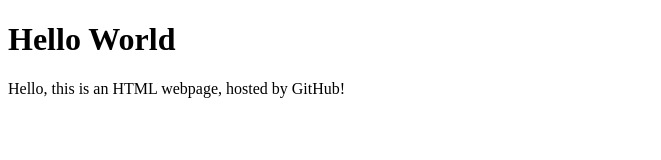
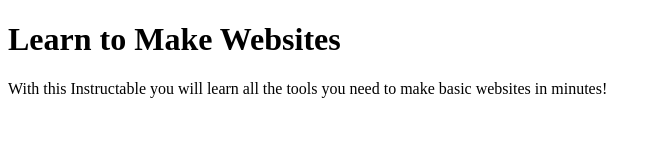
Before and after one commit to InstructableExample/InstructableExample.github.io, a plain HTML site: page index.html in a window 1280 px wide. Shown: the whole page, without its empty margins (0-661 px from the left). Drawn offline with Linux system fonts and the light colour scheme.

Commit message:
Updated content

```diff
--- a/index.html
+++ b/index.html
@@ -5,7 +5,8 @@
 </head>
 
 <body>
-  <h1>Hello World</h1>
-  <p>Hello, this is an HTML webpage, hosted by GitHub!</p>
+  <h1>Learn to Make Websites</h1>
+  <p>With this Instructable you will learn all the tools you need to make
+  basic websites in minutes!</p>
 </body>
 </html>
```
